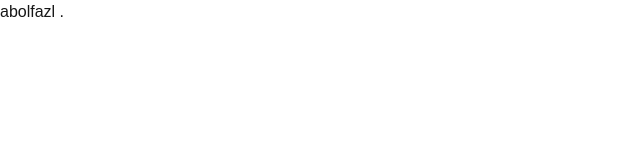
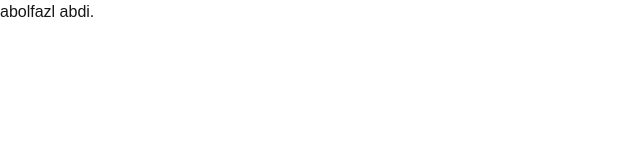
Before and after one commit to AbolfazlAbdi90/abolfazlAbdi, a Next.js app: page / in a window 1280 px wide. Shown: the top 160 px of the page, without its empty margins (0-640 px from the left). Built offline with nearby package versions, Linux system fonts and the light colour scheme.

Commit message:
i set my name..

```diff
--- a/app/page.tsx
+++ b/app/page.tsx
@@ -2,6 +2,6 @@
 
 export default function Home() {
   return (
-    <div>abolfazl .</div>
+    <div>abolfazl abdi.</div>
   )
 }
```
